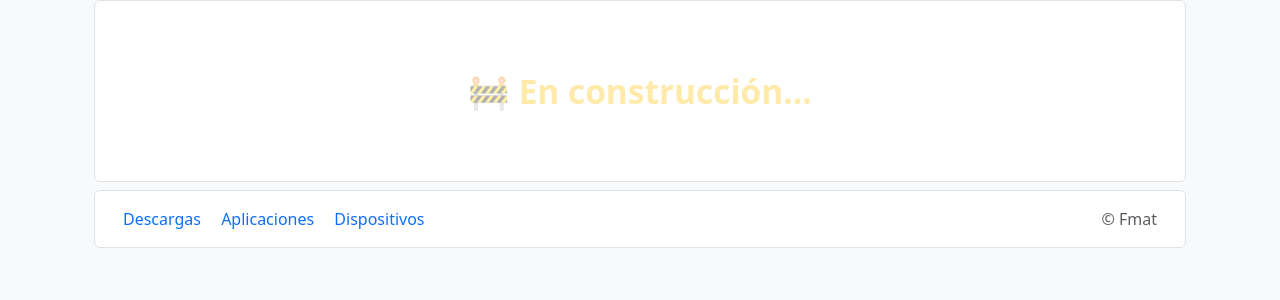
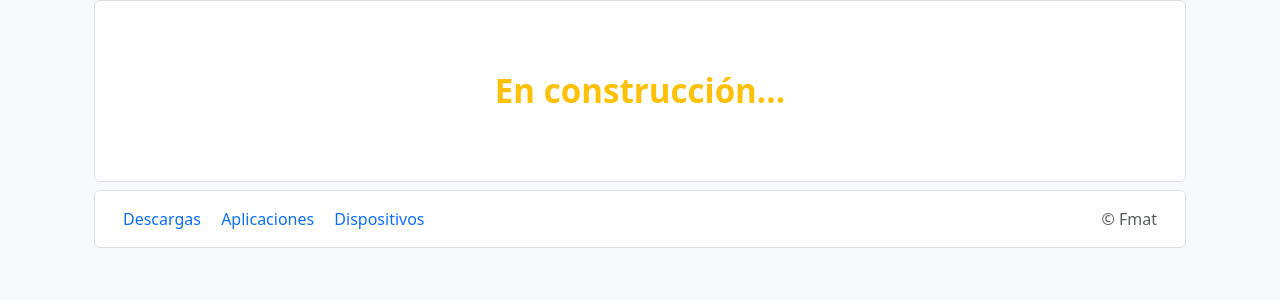
Before and after one commit to OnlyFrancisco98/Academic-Contents, a PHP site: page /enConstruccion.html in a window 1280 px wide. Shown: the part 170-470 px from the top of the page. Run offline with PHP 8.4, Linux system fonts and the light colour scheme.

Commit message:
Update construction animation text and enhance CSS animation duration

```diff
--- a/WebDev_2025/ADA2_Entrega/enConstruccion.html
+++ b/WebDev_2025/ADA2_Entrega/enConstruccion.html
@@ -42,7 +42,7 @@
             <div class="row">
                 <div class="container ">
                     <div class="construction-animation text-warning">
-                         🚧 En construcción...
+                         En construcción...
                     </div>
                 </div>
             </div>
@@ -82,11 +82,11 @@
 
         $(document).ready(function() {
             // Efecto de animación con jQuery
-            $('.construction-animation').hide().fadeIn(1000).css('color', '#ff6b35');
+            $('.construction-animation').fadeIn(1000)
 
             // Animación de parpadeo
             setInterval(function() {
-                $('.construction-animation').fadeTo(500, 0.3).fadeTo(500, 1);
+                $('.construction-animation').fadeTo(500, 1);
             }, 1000);
         });
     </script>
--- a/WebDev_2025/ADA2_Entrega/styles.css
+++ b/WebDev_2025/ADA2_Entrega/styles.css
@@ -1,6 +1,6 @@
 
 .construction-animation {
-    animation: pulse 2s infinite;
+    animation: pulse 3s infinite;
 }
 
 @keyframes pulse {
@@ -19,8 +19,8 @@
 }
 
 .construction-animation {
-            font-size: 2rem;
-            font-weight: bold;
-            text-align: center;
-            padding: 50px;
+        font-size: 2rem;
+        font-weight: bold;
+        text-align: center;
+        padding: 50px;
 }
```
